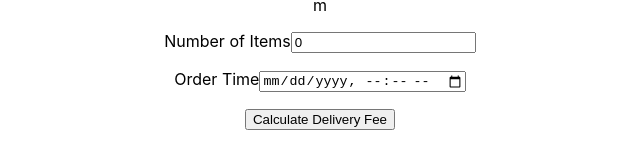
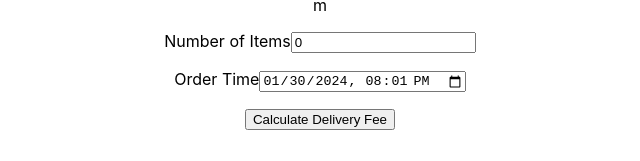
Before and after one commit to andevrrr/wolt-engineering-internship-2024, a React (Create React App) app: page / in a window 1280 px wide. Shown: the part 199-360 px from the top of the page, without its empty margins (320-960 px from the left). Built offline with nearby package versions, Linux system fonts and the light colour scheme.

Commit message:
src/components/main: corrected time format

```diff
--- a/src/components/main.tsx
+++ b/src/components/main.tsx
@@ -7,10 +7,19 @@ const DeliveryFeeCalculator: React.FC = () => {
     cartValue: 0,
     deliveryDistance: 0,
     numberOfItems: 0,
-    orderTime: "",
+    orderTime: getLocalDateTimeForInput(),
   });
   const [deliveryFee, setDeliveryFee] = useState<number | null>(null);
   const [error, setError] = useState<boolean>(false);
+
+  function getLocalDateTimeForInput(): string {
+    const now = new Date();
+    const timezoneOffset = now.getTimezoneOffset() * 60000;
+    const localISOTime = new Date(now.getTime() - timezoneOffset)
+      .toISOString()
+      .slice(0, 16);
+    return localISOTime;
+  }
 
   const handleSubmit = (e: React.FormEvent) => {
     e.preventDefault();
@@ -35,15 +44,6 @@ const DeliveryFeeCalculator: React.FC = () => {
       [name]: type === "number" ? Number(value) : value,
     }));
   };
-
-  React.useEffect(() => {
-    if (!formState.orderTime) {
-      setFormState((prevState) => ({
-        ...prevState,
-        time: new Date().toISOString(),
-      }));
-    }
-  }, [formState.orderTime]);
 
   return (
     <div>
@@ -90,7 +90,7 @@ const DeliveryFeeCalculator: React.FC = () => {
             type="datetime-local"
             name="orderTime"
             label="Order Time"
-            value={formState.orderTime.slice(0, 16)}
+            value={formState.orderTime}
             placeholder="Enter order time in UTC"
             error={error}
             onChange={handleChange}
```
